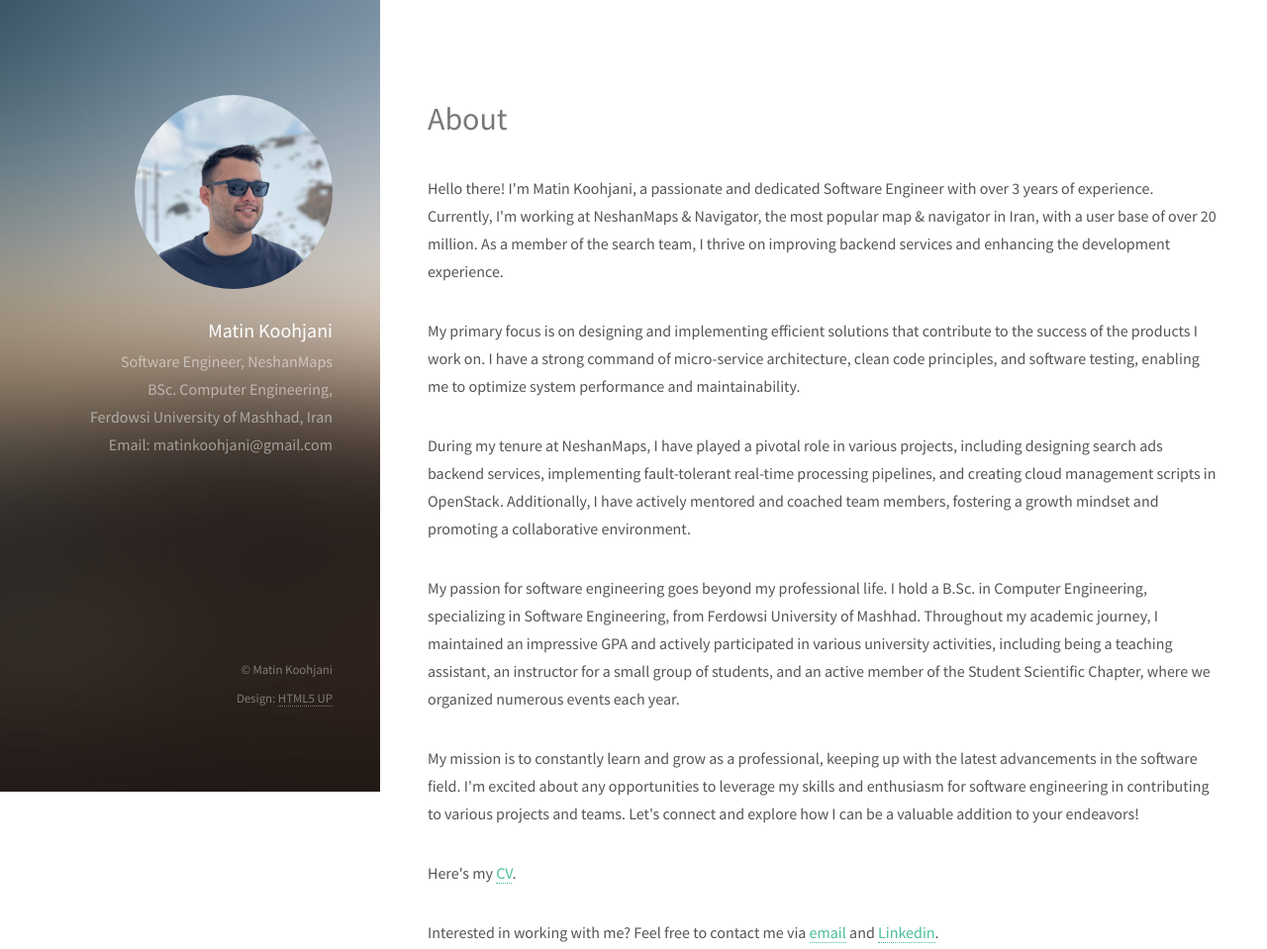
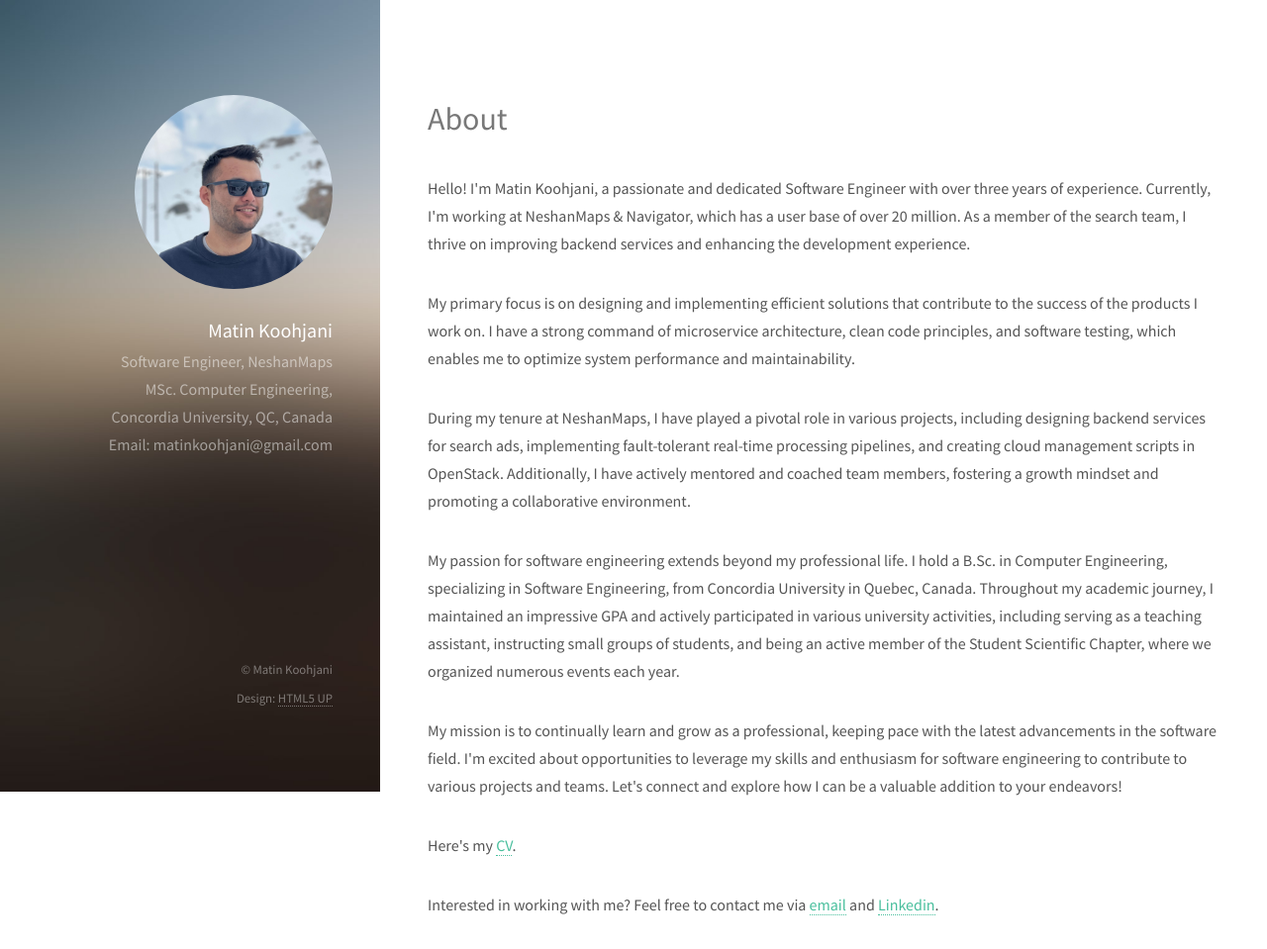
Before and after one commit to matinkoohjani/matinkoohjani.github.io, a plain HTML site: page index.html in a window 1280 px wide. Shown: the whole page at 99% size. Drawn offline with Linux system fonts and the light colour scheme.

Commit message:
Update index.html

```diff
--- a/index.html
+++ b/index.html
@@ -19,8 +19,8 @@
 		<header id="header">
 			<a href="#" class="image avatar"><img src="images/matin.jpg" alt="" /></a>
 			<h1><strong>Matin Koohjani</strong></h1>
-			Software Engineer, NeshanMaps<br> BSc. Computer Engineering,<br>
-			Ferdowsi University of Mashhad, Iran<br>
+			Software Engineer, NeshanMaps<br> MSc. Computer Engineering,<br>
+			Concordia University, QC, Canada<br>
 			Email: matinkoohjani@gmail.com<br>
 		</header>
 
@@ -31,12 +31,11 @@
 					<header class="major">
 						<h2>About</h2>
 					</header>
-					<p>Hello there! I'm Matin Koohjani, a passionate and dedicated Software Engineer with over 3 years of experience. Currently, I'm working at NeshanMaps & Navigator, the most popular map & navigator in Iran, with a user base of over 20 million. As a member of the search team, I thrive on improving backend services and enhancing the development experience.</p>
-					<p>My primary focus is on designing and implementing efficient solutions that contribute to the success of the products I work on. I have a strong command of micro-service architecture, clean code principles, and software testing, enabling me to optimize system performance and maintainability. </p>
-					<p>During my tenure at NeshanMaps, I have played a pivotal role in various projects, including designing search ads backend services, implementing fault-tolerant real-time processing pipelines, and creating cloud management scripts in OpenStack. Additionally, I have actively mentored and coached team members, fostering a growth mindset and promoting a collaborative environment.</p>
-					<p>My passion for software engineering goes beyond my professional life. I hold a B.Sc. in Computer Engineering, specializing in Software Engineering, from Ferdowsi University of Mashhad. Throughout my academic journey, I maintained an impressive GPA and actively participated in various university activities, including being a teaching assistant, an instructor for a small group of students, and an active member of the Student Scientific Chapter, where we organized numerous events each year.</p>
-					<p>My mission is to constantly learn and grow as a professional, keeping up with the latest advancements in the software field. I'm excited about any opportunities to leverage my skills and enthusiasm for software engineering in contributing to various projects and teams. Let's connect and explore how I can be a valuable addition to your endeavors!</p>
-
+					<p>Hello! I'm Matin Koohjani, a passionate and dedicated Software Engineer with over three years of experience. Currently, I'm working at NeshanMaps & Navigator, which has a user base of over 20 million. As a member of the search team, I thrive on improving backend services and enhancing the development experience.</p>
+					<p>My primary focus is on designing and implementing efficient solutions that contribute to the success of the products I work on. I have a strong command of microservice architecture, clean code principles, and software testing, which enables me to optimize system performance and maintainability.</p>
+					<p>During my tenure at NeshanMaps, I have played a pivotal role in various projects, including designing backend services for search ads, implementing fault-tolerant real-time processing pipelines, and creating cloud management scripts in OpenStack. Additionally, I have actively mentored and coached team members, fostering a growth mindset and promoting a collaborative environment.</p>
+					<p>My passion for software engineering extends beyond my professional life. I hold a B.Sc. in Computer Engineering, specializing in Software Engineering, from Concordia University in Quebec, Canada. Throughout my academic journey, I maintained an impressive GPA and actively participated in various university activities, including serving as a teaching assistant, instructing small groups of students, and being an active member of the Student Scientific Chapter, where we organized numerous events each year.</p>
+					<p>My mission is to continually learn and grow as a professional, keeping pace with the latest advancements in the software field. I'm excited about opportunities to leverage my skills and enthusiasm for software engineering to contribute to various projects and teams. Let's connect and explore how I can be a valuable addition to your endeavors!</p>
 					<p>Here's my <a href="statics/CV_Matin_Koohjani.pdf">CV</a>.  </p>
 					<p>Interested in working with me?  Feel free to contact me via <a href="mailto:matinkoohjani@gmail.com">email</a> and <a href="https://www.linkedin.com/in/matin-koohjani">Linkedin</a>.  </p>
 				</section>
```
